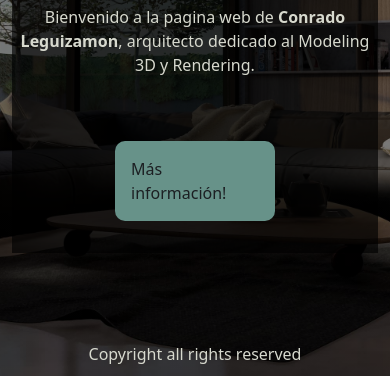
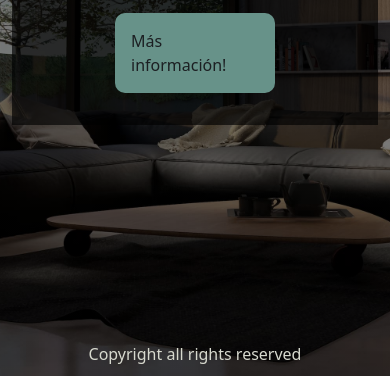
Before and after one commit to BenjaminLeguizamon99/final, a plain HTML site: page index.html in a window 390 px wide. Shown: the part 390-766 px from the top of the page. Drawn offline with Linux system fonts and the light colour scheme.

Commit message:
mas cambios

```diff
--- a/css/estilos.css
+++ b/css/estilos.css
@@ -210,4 +210,9 @@ form {
         justify-content: center;
         align-items: center;
     }
+    .contenedor-padre {
+        height: 90vh;
+        justify-content: center;
+        align-items: flex-start;
+    }
 }
```
